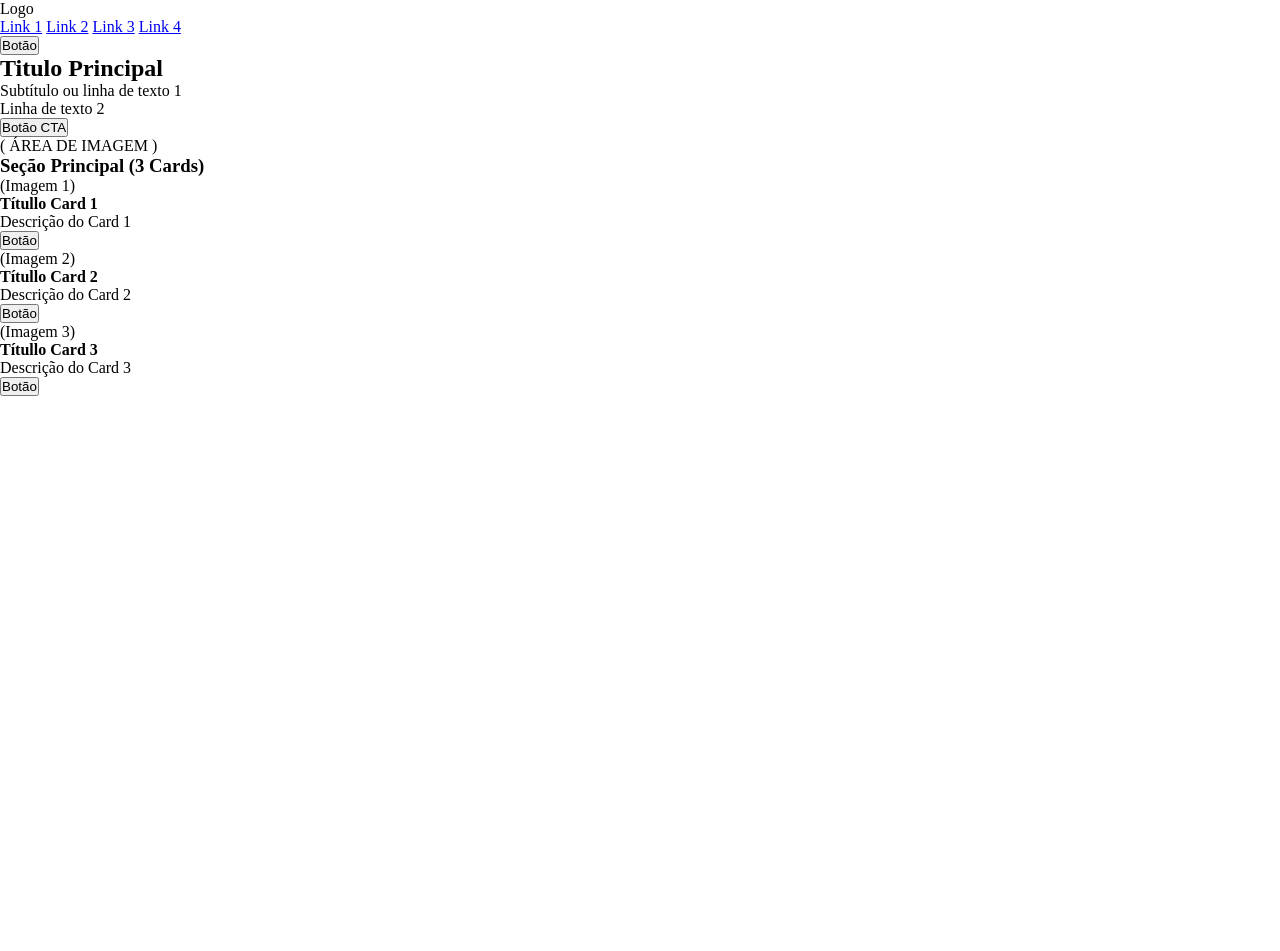
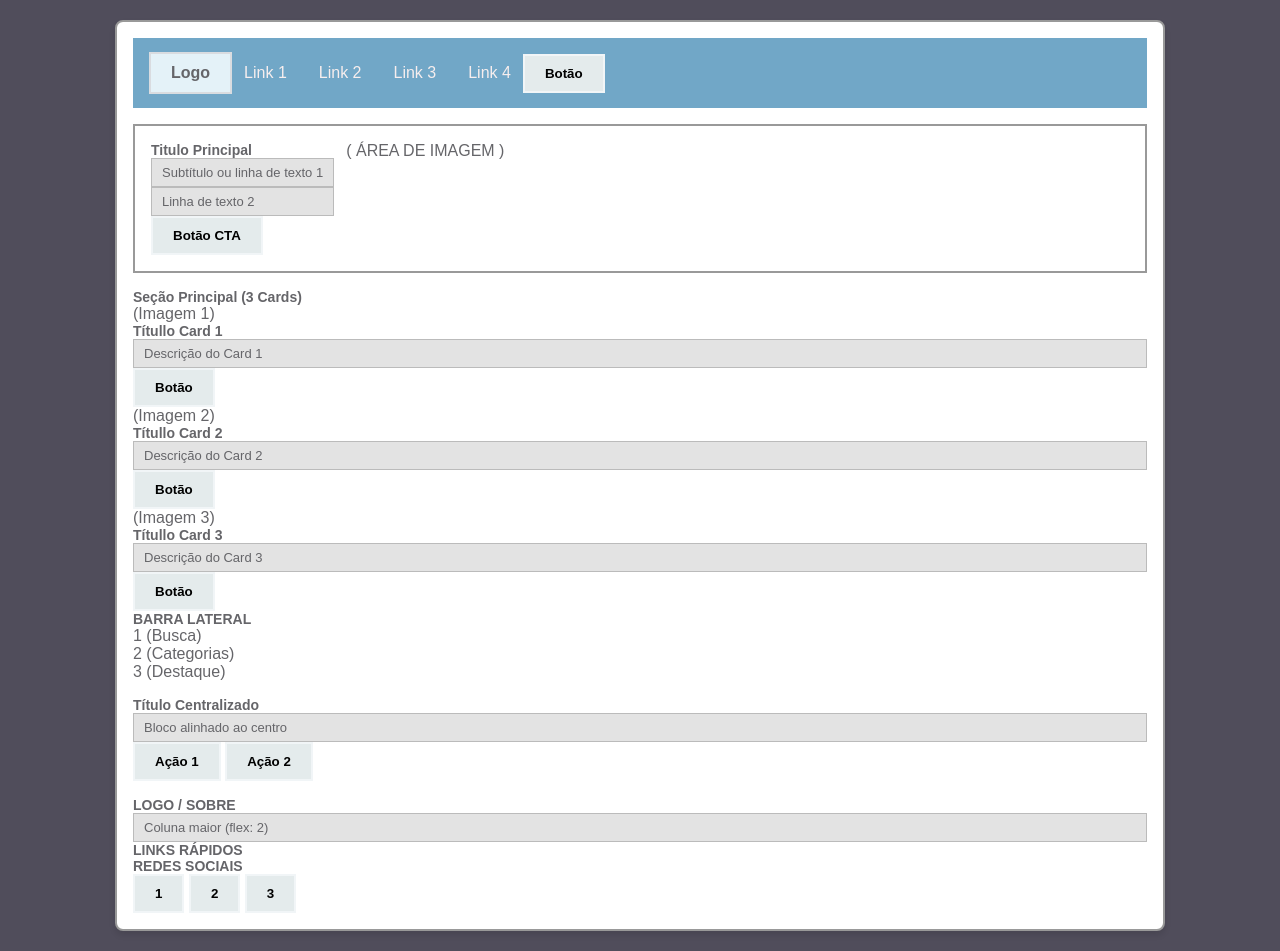
Before and after one commit to jcjoab22/-Atividade-fixa-o-flexbox, a plain HTML site: page index.html in a window 1280 px wide. Before the commit the page ends 800 px from the top, so only its background shows below. Drawn offline with Linux system fonts and the light colour scheme.

Commit message:
terceiro commit

```diff
--- a/index.html
+++ b/index.html
@@ -62,6 +62,59 @@
                         <button>Botão</button>
                     </article>
 
+                    <aside class="sidebar">
+
+                <h3>BARRA LATERAL</h3>
+
+                <div class="widget"> 1 (Busca)</div>
+
+                <div class="widget"> 2 (Categorias)</div>
+
+                <div class="widget widget-large">
+                    3 (Destaque)
+                </div>
+
+            </aside>
+
+         </main>
+
+            <section class="Destaques">
+
+                <h2>Título Centralizado</h2>
+
+                <p>Bloco alinhado ao centro</p>
+
+                <div class="Destaque-button">
+                    <button>Ação 1</button>
+                    <button>Ação 2</button>
+                </div>
+            </section>
+
+                <footer class="footer">
+
+                <div class="footer-column footer-about">
+                <h3>LOGO / SOBRE</h3>
+                <p>Coluna maior (flex: 2)</p>
+                </div>
+
+                <div class="footer-column footer-links">
+                    <h3>LINKS RÁPIDOS</h3>
+                </div>
+
+                 <div class="footer-column footer-social">
+                <h3>REDES SOCIAIS</h3>
+
+                <div class="social-buttons">
+                    <button>1</button>
+                    <button>2</button>
+                    <button>3</button>
+                </div>
+                </div>
+
+
+
+                </footer>
+
                 </div>
             </section>
         </main>
--- a/style.css
+++ b/style.css
@@ -3,3 +3,81 @@
     padding: 0;
     box-sizing: border-box;
 }
+
+body {
+    font-family: Arial, sans-serif;
+    background-color: #494655f5;
+    color: #656569;
+    padding: 20px;
+}
+
+.container {
+    max-width: 1050px;
+    margin: auto;
+    background: #fff;
+    padding: 16px;
+    border: 2px solid #999;
+    display: flex;
+    flex-direction: column;
+    border-radius: 8px;
+    box-shadow: 0 4px 6px rgba(0, 0, 0, 0.1);
+    gap: 16px;
+}
+
+h2, h3, h4 {
+    font-size: 14px;
+}
+
+button {
+    background-color: #e4ebec;
+    border: 2px solid #f1f5f7;
+    padding: 10px 20px;
+    font-weight: bold;
+    }
+
+p {
+    background-color: #e3e3e3;
+    border: 1px solid #bbb;
+    padding: 6px 10px;
+    font-size: 13px;
+}
+
+a {
+
+    color: #333;
+}
+
+.header {
+    display: flex;
+    align-items: center;
+    padding: 14px 16px;
+    background: #71a7c7;
+    border: 2px solod #999;
+}
+
+.logo {
+    background: #e4f2f8;
+    border:2px solid #d9dce0;
+    padding: 10px 20px;
+    font-weight: bold;
+}
+
+.menu {
+    display: flex;
+    gap: 8px;
+}
+
+.menu a {
+    text-decoration: none;
+    color: #f7eeee;
+    padding: 8px 12px;
+    border-radius: 4px;
+    transition: background-color 0.3s ;
+}
+
+.hero {
+    display: flex;
+    gap: 12px;
+    padding: 16px;
+    border: 2px solid #999;
+}
```
